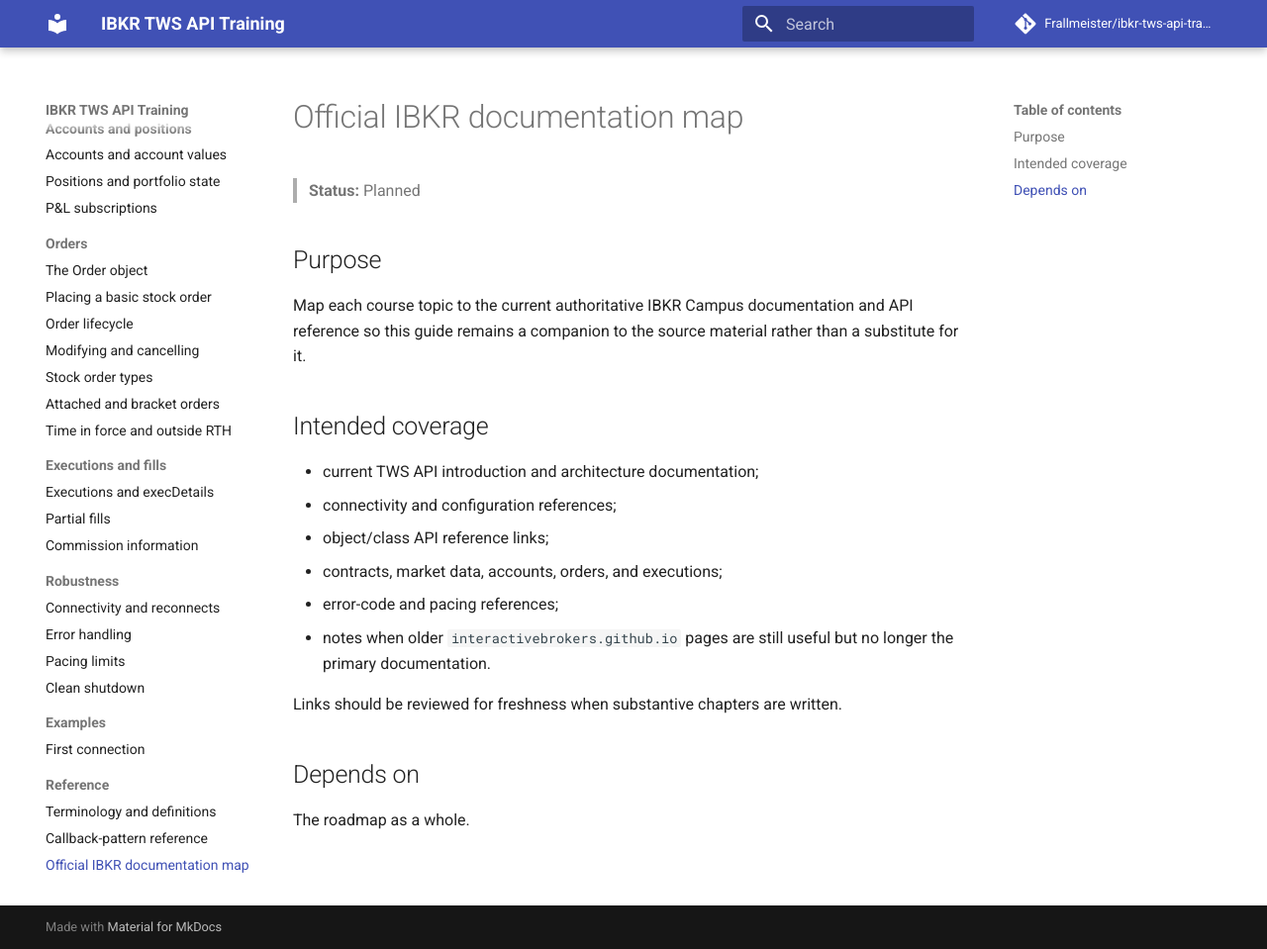
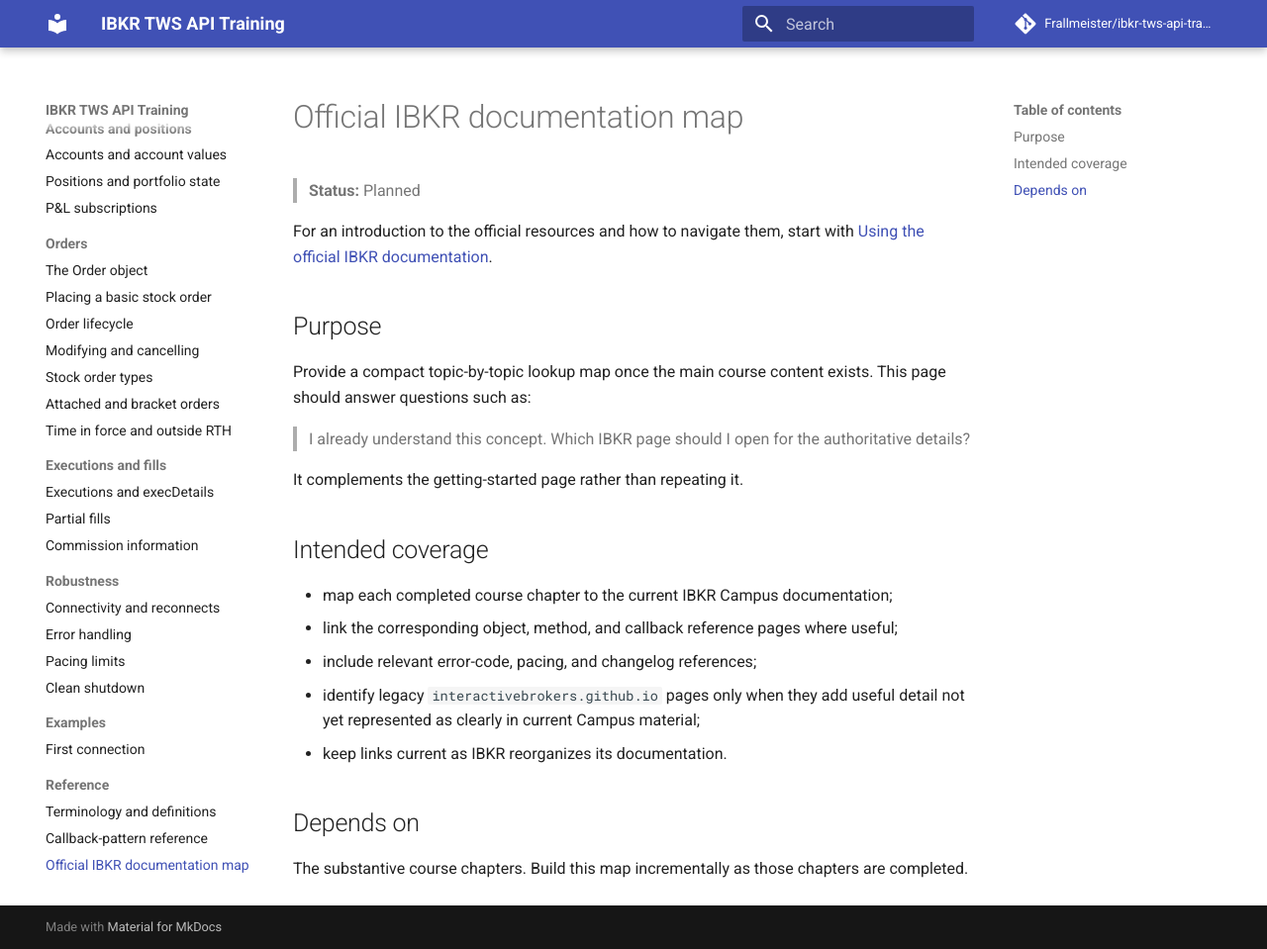
Before and after one commit to Frallmeister/ibkr-tws-api-training, an MkDocs documentation site: the page built from docs/reference/official-docs.md, in a window 1280 px wide and 959 px high. Shown: the whole window at 99% size. Built offline with MkDocs 1.6.1 and Material for MkDocs 9.7.7, drawn with Linux system fonts in a browser that asks for light colours; comment, search, counter and statistics services are not loaded.

Commit message:
docs: distinguish onboarding guide from future reference map

```diff
--- a/docs/reference/official-docs.md
+++ b/docs/reference/official-docs.md
@@ -2,18 +2,24 @@
 
 > **Status:** Planned
 
+For an introduction to the official resources and how to navigate them, start with [Using the official IBKR documentation](../getting-started/ibkr-documentation.md).
+
 ## Purpose
-Map each course topic to the current authoritative IBKR Campus documentation and API reference so this guide remains a companion to the source material rather than a substitute for it.
+
+Provide a compact topic-by-topic lookup map once the main course content exists. This page should answer questions such as:
+
+> I already understand this concept. Which IBKR page should I open for the authoritative details?
+
+It complements the getting-started page rather than repeating it.
 
 ## Intended coverage
-- current TWS API introduction and architecture documentation;
-- connectivity and configuration references;
-- object/class API reference links;
-- contracts, market data, accounts, orders, and executions;
-- error-code and pacing references;
-- notes when older `interactivebrokers.github.io` pages are still useful but no longer the primary documentation.
 
-Links should be reviewed for freshness when substantive chapters are written.
+- map each completed course chapter to the current IBKR Campus documentation;
+- link the corresponding object, method, and callback reference pages where useful;
+- include relevant error-code, pacing, and changelog references;
+- identify legacy `interactivebrokers.github.io` pages only when they add useful detail not yet represented as clearly in current Campus material;
+- keep links current as IBKR reorganizes its documentation.
 
 ## Depends on
-The roadmap as a whole.
+
+The substantive course chapters. Build this map incrementally as those chapters are completed.
```
